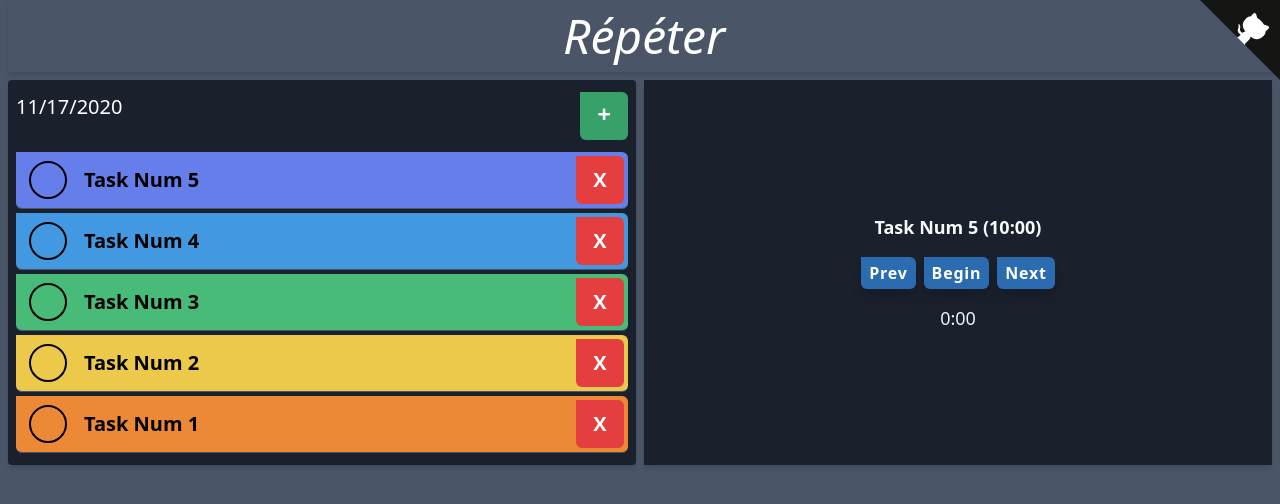
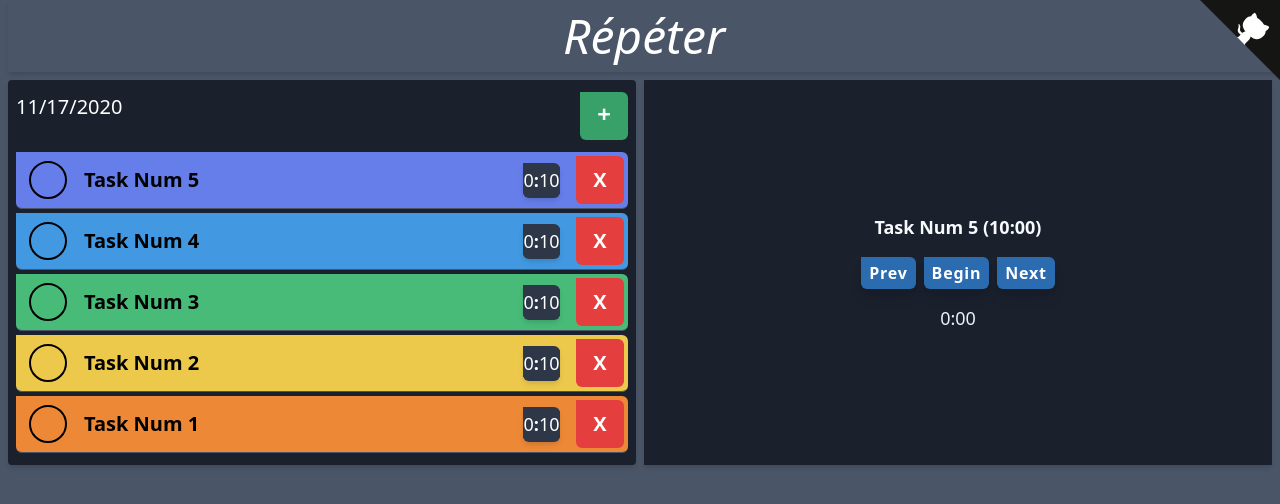
Before and after one commit to gerardrbentley/repeter, a Vue app: page / in a window 1280 px wide. Shown: the top 504 px of the page. Built offline with nearby package versions, Linux system fonts and the light colour scheme.

Commit message:
feat: Duration selection with hours and mins

```diff
--- a/src/components/Day.vue
+++ b/src/components/Day.vue
@@ -36,6 +36,10 @@
               @start-edit="editId = task.id"
               @stop-edit="editId = null"
             ></click-to-edit>
+            <time-picker
+              v-model:duration="task.duration"
+              class="dog-ear shadow-md my-auto py-1"
+            />
             <button
               class="h-12 w-12 bg-red-600 hover:bg-red-800 px-2 text-xl text-white font-bold ml-1 dog-ear my-auto"
               @click="removeTask(task)"
@@ -53,8 +57,16 @@
 import { ref, defineComponent, PropType, watch } from "vue";
 import CheckBox from "./CheckBox.vue";
 import ClickToEdit from "./ClickToEdit.vue";
+import TimePicker from "./TimePicker.vue";
 
-import { Task, tasks, setTasks, swapFocus, focusedTaskId } from "../global";
+import {
+  Task,
+  tasks,
+  setTasks,
+  swapFocus,
+  focusedTaskId,
+  secondsFormat,
+} from "../global";
 
 const cardColors = [
   { default: "bg-red-500 hover:bg-red-800", dark: "bg-red-800" },
@@ -72,6 +84,7 @@ export default defineComponent({
   components: {
     CheckBox,
     ClickToEdit,
+    TimePicker,
   },
   props: {
     dayName: {
@@ -126,6 +139,8 @@ export default defineComponent({
       removeTask,
       addTask,
       updateEditId,
+      secondsFormat,
+      focusedTaskId,
     };
   },
 });
--- /dev/null
+++ b/src/components/TimePicker.vue
@@ -0,0 +1,87 @@
+<template>
+  <div class="bg-gray-800 text-white">
+    <div class="flex">
+      <select
+        v-model="hourChoice"
+        name="hours"
+        class="bg-gray-800 text-right text-lg appearance-none outline-none"
+      >
+        <option
+          v-for="(hour, index) in hourDivisions"
+          :key="index"
+          :value="hour"
+        >
+          {{ hour }}
+        </option>
+      </select>
+      <span class="text-lg">:</span>
+      <select
+        v-model="minuteChoice"
+        name="minutes"
+        class="bg-gray-800 text-lg appearance-none outline-none"
+      >
+        <option
+          v-for="(minute, index) in minuteDivisions"
+          :key="index"
+          :value="minute"
+        >
+          {{ formatTwoDigits(minute) }}
+        </option>
+      </select>
+    </div>
+  </div>
+</template>
+
+<script lang="ts">
+import { defineComponent, PropType, ref, watch } from "vue";
+
+interface TimePickerProps {
+  propA: string;
+}
+
+export default defineComponent({
+  name: "TimePicker",
+  props: {
+    duration: {
+      type: Number,
+      default: 10 * 60,
+    },
+  },
+  emits: ["update:duration"],
+  setup(props, { emit }) {
+    let minuteDivisions = [];
+    let hourDivisions = [];
+    for (let i = 0; i < 12; i++) {
+      minuteDivisions.push(i * 5);
+      if (i < 10) {
+        hourDivisions.push(i);
+      }
+    }
+
+    const hourChoice = ref(Math.floor(props.duration / (60 * 60)));
+    const minuteChoice = ref(Math.floor((props.duration % (60 * 60)) / 60));
+    watch([hourChoice, minuteChoice], () => {
+      console.log(hourChoice.value, minuteChoice);
+      emit(
+        "update:duration",
+        hourChoice.value * 60 * 60 + minuteChoice.value * 60
+      );
+    });
+
+    const formatTwoDigits = (input: number) => {
+      return ("0" + input).slice(-2);
+    };
+
+    return {
+      hourChoice,
+      minuteChoice,
+      minuteDivisions,
+      hourDivisions,
+      formatTwoDigits,
+    };
+  },
+});
+</script>
+
+<style scoped>
+</style>
```
